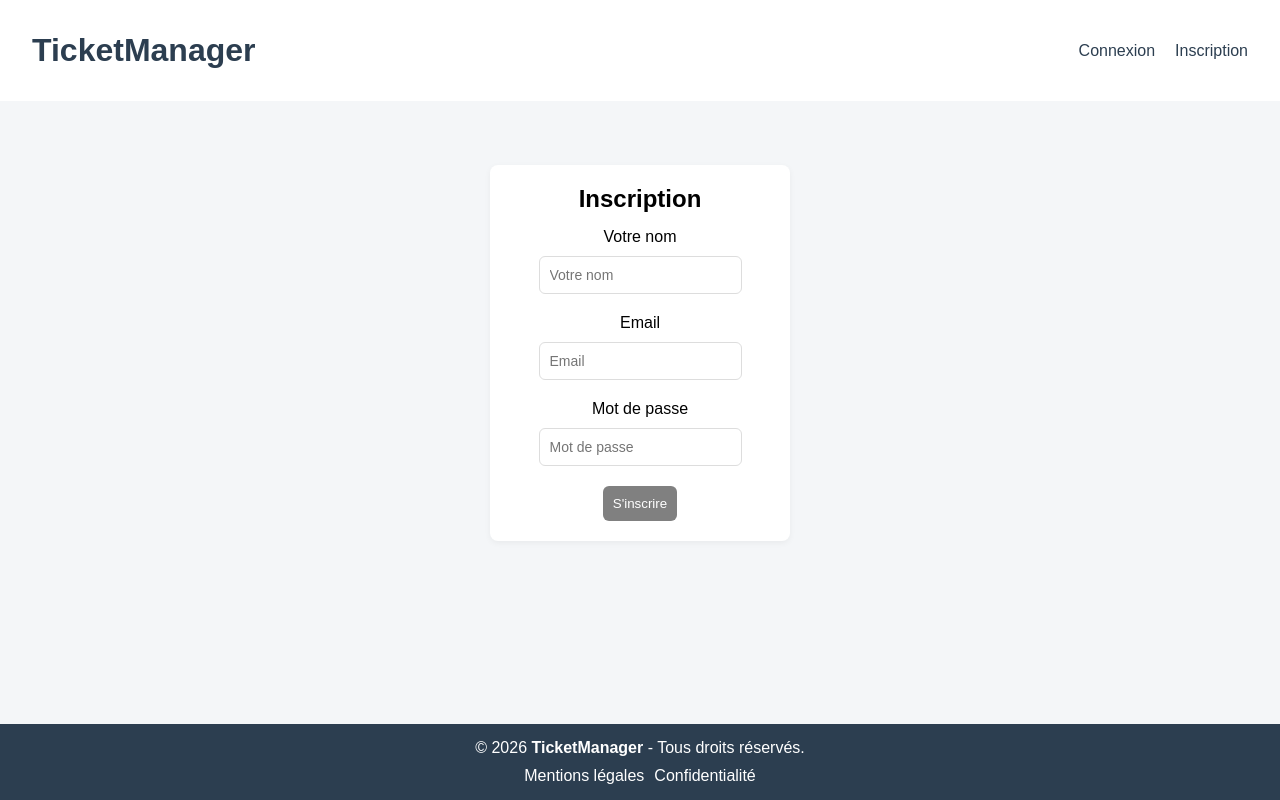
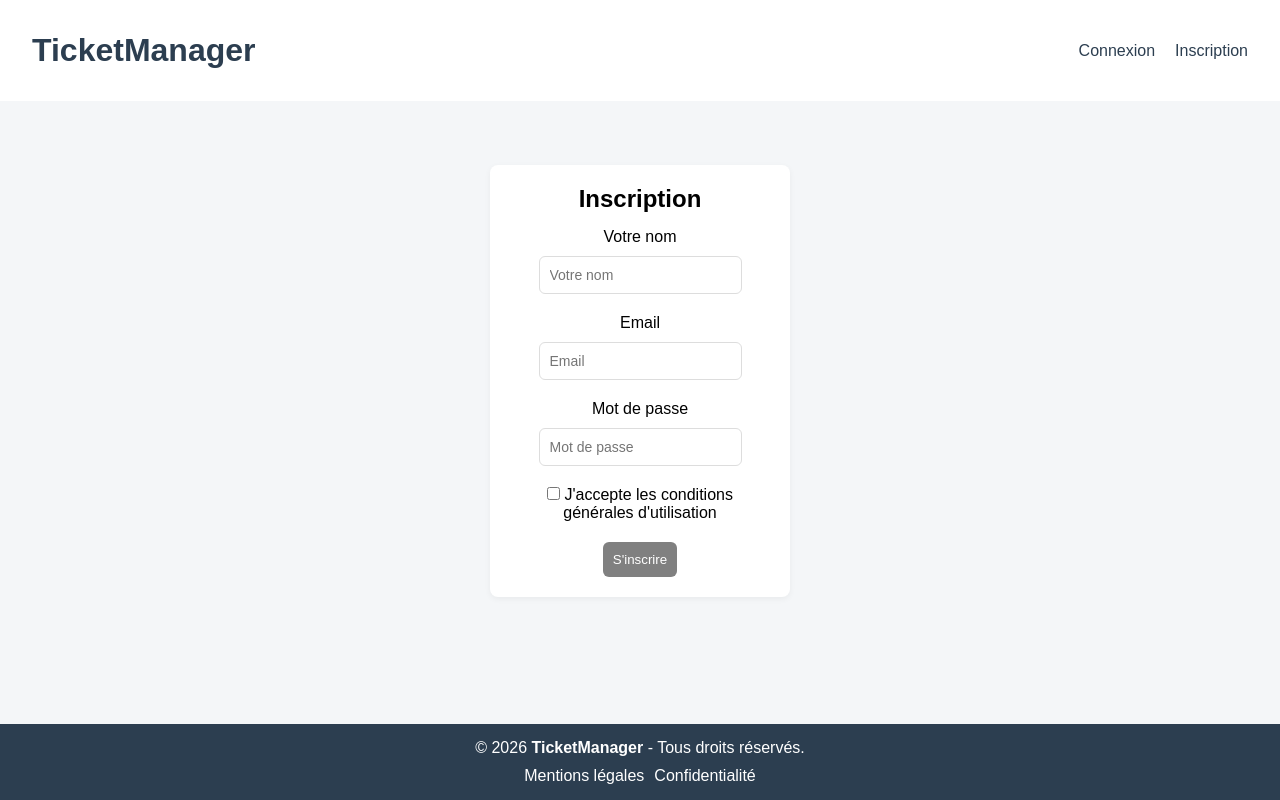
Before and after one commit to SerenaPounaud/ProjetStageBeecoming, an Angular app in the folder frontend/: page /sign-up in a window 1280 px wide. Built offline with nearby package versions, Linux system fonts and the light colour scheme.

Commit message:
Ajout cgu inscription

```diff
--- a/frontend/src/app/components/sign-up/sign-up.html
+++ b/frontend/src/app/components/sign-up/sign-up.html
@@ -45,6 +45,20 @@
                 }
             </div>
 
+            <label>
+                <input type="checkbox" id="cgu" formControlName="cgu" aria-describedby="cgu-error"
+                    [attr.aria-invalid]="signUpForm.get('cgu')?.invalid && (signUpForm.get('cgu')?.touched || signUpForm.get('cgu')?.dirty)"
+                    required>
+                J'accepte les conditions générales d'utilisation
+            </label>
+            <div class="text-error" id="cgu-error" aria-live="polite">
+                @if(signUpForm.get('cgu')?.invalid && (signUpForm.get('cgu')?.touched || signUpForm.get('cgu')?.dirty)) {
+                    @if(signUpForm.get('cgu')?.errors?.['required']){
+                        Veuillez accepter les conditions
+                    }
+                }
+            </div>
+
             <button type="submit" [disabled]="signUpForm.invalid">S'inscrire</button>
         </form>
     </div>
--- a/frontend/src/app/components/sign-up/sign-up.ts
+++ b/frontend/src/app/components/sign-up/sign-up.ts
@@ -18,9 +18,11 @@ export class SignUp {
     this.signUpForm = this.formBuilder.group({
       name: ['', [Validators.required, Validators.minLength(3), Validators.maxLength(20)]],
       email: ['', [Validators.required, Validators.email]],
-      password: ['', [Validators.required, Validators.minLength(6), Validators.maxLength(10)]]
+      password: ['', [Validators.required, Validators.minLength(6), Validators.maxLength(10)]],
+      cgu: [ false, Validators.requiredTrue]
     })
   }
+
   signUp() {
     if(this.signUpForm.valid){
       this.users = JSON.parse(localStorage.getItem('users') || '[]');
```
